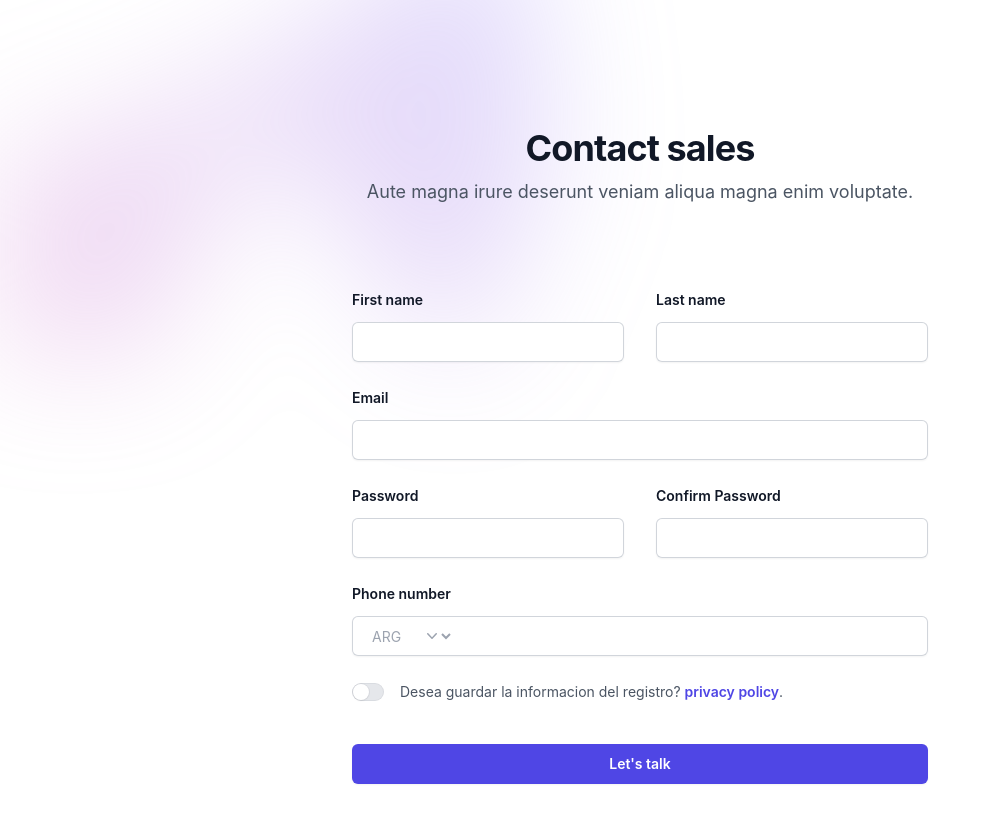
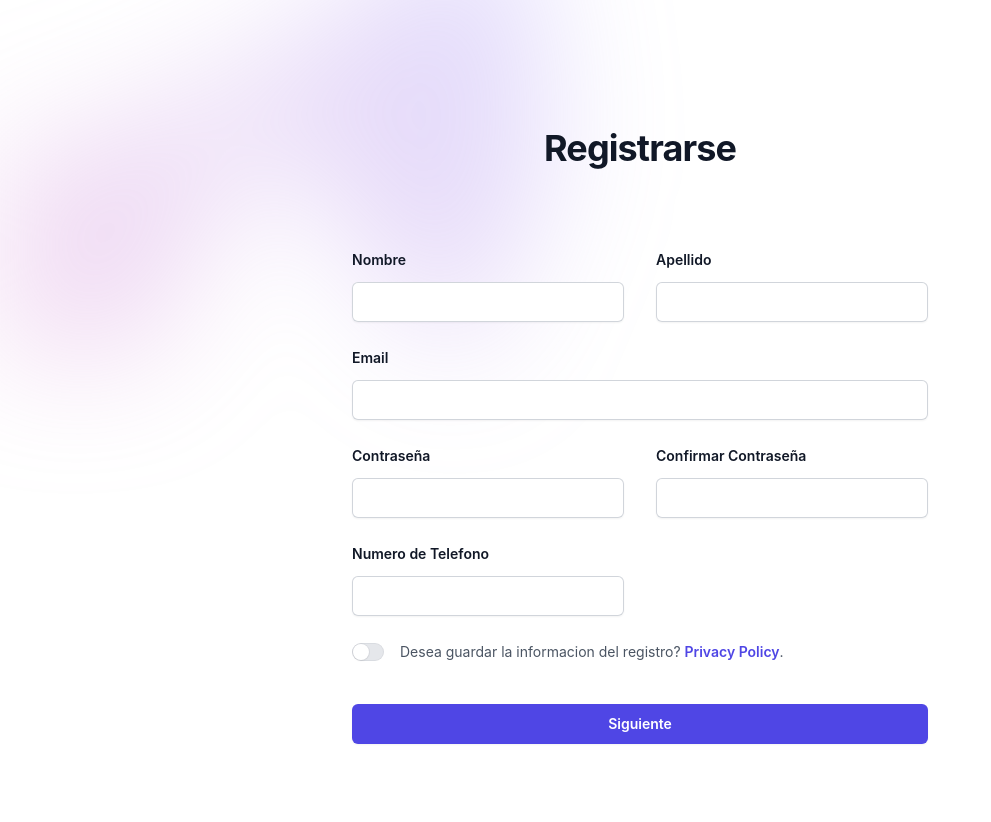
Before and after one commit to ReginaPescara/cuaderno-comunicaciones, a React (Create React App) app: page / in a window 1280 px wide. Shown: the top 822 px of the page, without its empty margins (0-991 px from the left). Built offline with nearby package versions, Linux system fonts and the light colour scheme.

Commit message:
Creando el Registro y Menu Principal de la APP

```diff
--- a/src/App.js
+++ b/src/App.js
@@ -1,7 +1,6 @@
 import React from 'react';
 import './App.css';
 import Contactos from './Componentes/Contactos';
-import Avisos from './Componentes/Avisos';
 
 function App(){
   return(
--- a/src/Componentes/Contactos.jsx
+++ b/src/Componentes/Contactos.jsx
@@ -38,16 +38,13 @@
         />
       </div>
       <div className="mx-auto max-w-2xl text-center">
-        <h2 className="text-3xl font-bold tracking-tight text-gray-900 sm:text-4xl">Contact sales</h2>
-        <p className="mt-2 text-lg leading-8 text-gray-600">
-          Aute magna irure deserunt veniam aliqua magna enim voluptate.
-        </p>
+        <h2 className="text-3xl font-bold tracking-tight text-gray-900 sm:text-4xl">Registrarse</h2>
       </div>
       <form action="#" method="POST" className="mx-auto mt-16 max-w-xl sm:mt-20">
         <div className="grid grid-cols-1 gap-x-8 gap-y-6 sm:grid-cols-2">
           <div>
             <label htmlFor="first-name" className="block text-sm font-semibold leading-6 text-gray-900">
-              First name
+              Nombre
             </label>
             <div className="mt-2.5">
               <input
@@ -61,7 +58,7 @@
           </div>
           <div>
             <label htmlFor="last-name" className="block text-sm font-semibold leading-6 text-gray-900">
-              Last name
+              Apellido
             </label>
             <div className="mt-2.5">
               <input
@@ -89,7 +86,7 @@
           </div>
           <div>
             <label htmlFor="last-name" className="block text-sm font-semibold leading-6 text-gray-900">
-              Password
+              Contraseña
             </label>
             <div className="mt-2.5">
               <input
@@ -103,7 +100,7 @@
           </div>
           <div>
             <label htmlFor="last-name" className="block text-sm font-semibold leading-6 text-gray-900">
-              Confirm Password
+              Confirmar Contraseña
             </label>
             <div className="mt-2.5">
               <input
@@ -115,35 +112,17 @@
               />
             </div>
           </div>
-          <div className="sm:col-span-2">
-            <label htmlFor="phone-number" className="block text-sm font-semibold leading-6 text-gray-900">
-              Phone number
+          <div>
+            <label htmlFor="last-name" className="block text-sm font-semibold leading-6 text-gray-900">
+              Numero de Telefono
             </label>
-            <div className="relative mt-2.5">
-              <div className="absolute inset-y-0 left-0 flex items-center">
-                <label htmlFor="country" className="sr-only">
-                  Country
-                </label>
-                <select
-                  id="country"
-                  name="country"
-                  className="h-full rounded-md border-0 bg-transparent bg-none py-0 pl-4 pr-9 text-gray-400 focus:ring-2 focus:ring-inset focus:ring-indigo-600 sm:text-sm"
-                >
-                  <option>ARG</option>
-                  <option>CHI</option>
-                  <option>URU</option>
-                </select>
-                <ChevronDownIcon
-                  className="pointer-events-none absolute right-3 top-0 h-full w-5 text-gray-400"
-                  aria-hidden="true"
-                />
-              </div>
+            <div className="mt-2.5">
               <input
-                type="tel"
-                name="phone-number"
-                id="phone-number"
-                autoComplete="tel"
-                className="block w-full rounded-md border-0 px-3.5 py-2 pl-20 text-gray-900 shadow-sm ring-1 ring-inset ring-gray-300 placeholder:text-gray-400 focus:ring-2 focus:ring-inset focus:ring-indigo-600 sm:text-sm sm:leading-6"
+                type="number"
+                name="confirm"
+                id="confirm"
+                autoComplete="family-name"
+                className="block w-full rounded-md border-0 px-3.5 py-2 text-gray-900 shadow-sm ring-1 ring-inset ring-gray-300 placeholder:text-gray-400 focus:ring-2 focus:ring-inset focus:ring-indigo-600 sm:text-sm sm:leading-6"
               />
             </div>
           </div>
@@ -170,7 +149,7 @@
             <Switch.Label className="text-sm leading-6 text-gray-600">
               Desea guardar la informacion del registro?{' '}
               <a href="#" className="font-semibold text-indigo-600">
-                privacy&nbsp;policy
+                Privacy&nbsp;Policy
               </a>
               .
             </Switch.Label>
@@ -181,7 +160,7 @@
             type="submit"
             className="block w-full rounded-md bg-indigo-600 px-3.5 py-2.5 text-center text-sm font-semibold text-white shadow-sm hover:bg-indigo-500 focus-visible:outline focus-visible:outline-2 focus-visible:outline-offset-2 focus-visible:outline-indigo-600"
           >
-            Let's talk
+            Siguiente
           </button>
         </div>
       </form>
```
Also changed, not shown: src/Componentes/MenuPrincipal.jsx (added, +75 -0 lines), src/pages/Register.jsx (added).
